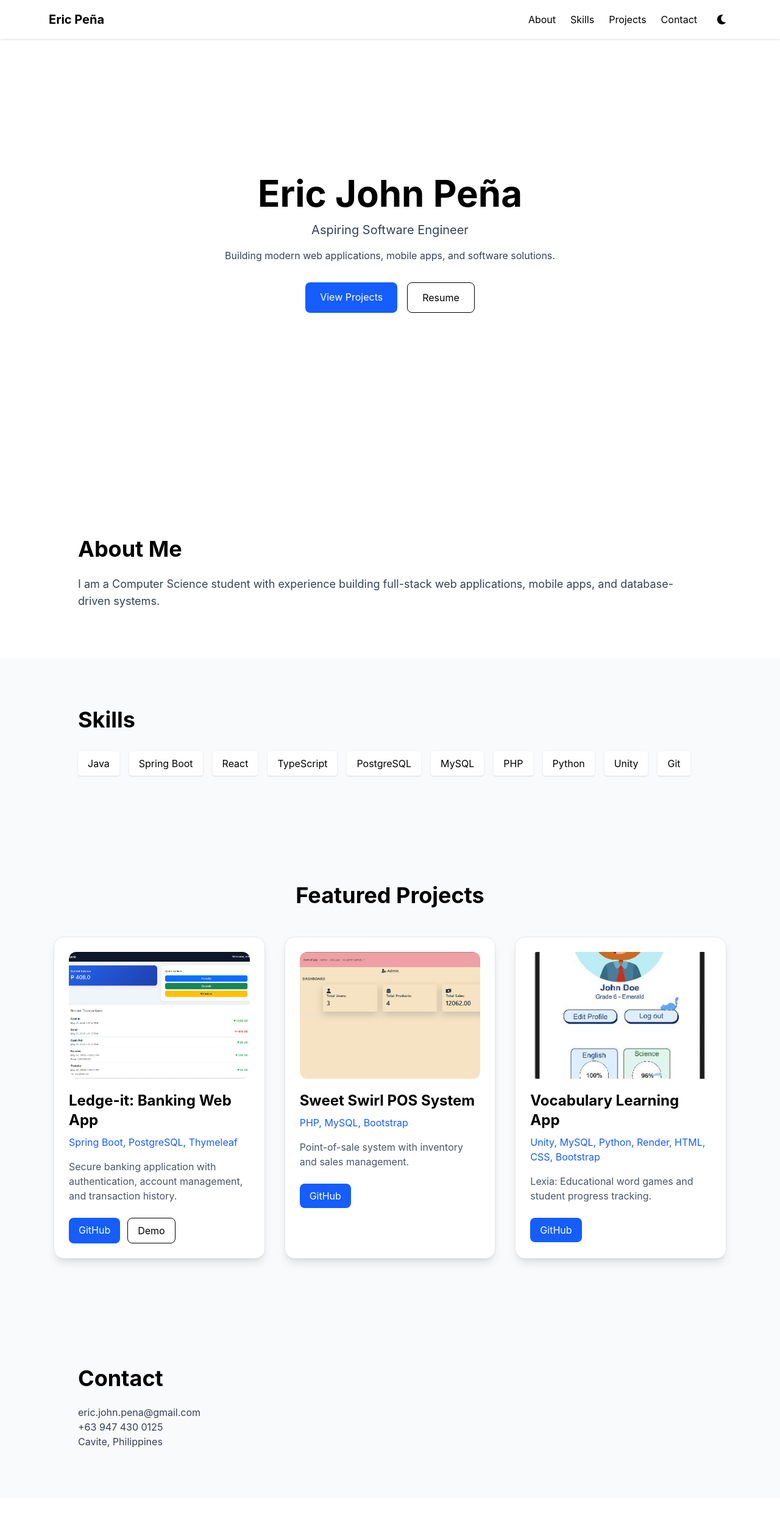
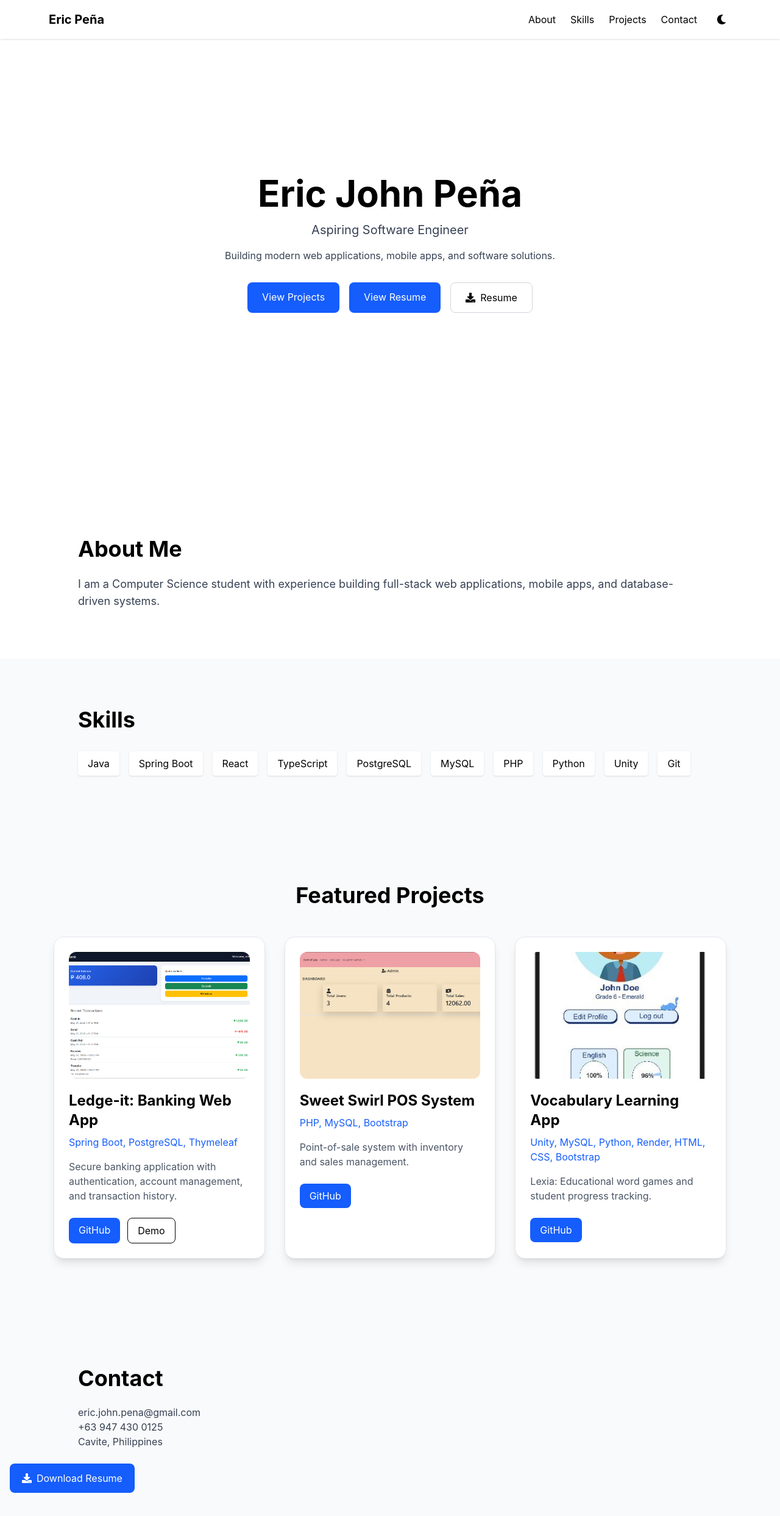
Before and after one commit to EricJohnPena/portfolio, a React app: page / in a window 1280 px wide. Shown: the top 2486 px of the page at 61% size. Before the commit the page ends 2456 px from the top, so only its background shows below. Built offline with nearby package versions, Linux system fonts and the light colour scheme; the HTML template or start-up script is replaced by a standard one.

Commit message:
added resume view/download

```diff
--- a/src/components/Contact.tsx
+++ b/src/components/Contact.tsx
@@ -1,3 +1,5 @@
+import { FaDownload } from "react-icons/fa";
+
 export default function Contact() {
     return (
         <section
@@ -27,6 +29,27 @@ export default function Contact() {
                 </p>
 
             </div>
+            <div className="mt-6">
+                <a
+                    href="/resume/Eric_John_Pena_Resume.pdf"
+                    download
+                    className="
+                    inline-flex
+                    items-center
+                    gap-2
+                    bg-blue-600
+                    text-white
+                    px-5
+                    py-3
+                    rounded-lg
+                    hover:bg-blue-700
+                    transition
+                    "
+                >
+                    <FaDownload />
+                    Download Resume
+                </a>
+                </div>
         </section>
     )
 }
--- a/src/components/Hero.tsx
+++ b/src/components/Hero.tsx
@@ -1,3 +1,5 @@
+import { FaDownload } from "react-icons/fa";
+
 export default function Hero() {
     return (
         <section className="min-h-screen
@@ -29,10 +31,36 @@ export default function Hero() {
                     </a>
 
                     <a
-                        href="/resume.pdf"
-                        className="border border-black dark:border-white text-black dark:text-white px-6 py-3 rounded-lg hover:bg-gray-100 dark:hover:bg-slate-800"
+                        href={`${import.meta.env.BASE_URL}resume/Eric_John_Pena_Resume.pdf`}
+                        target="_blank"
+                        rel="noopener noreferrer"
+                        className="
+                        bg-blue-600
+                        text-white
+                        px-6 py-3
+                        rounded-lg
+                        "
                     >
-                        Resume
+                        View Resume
+                    </a>
+
+                    <a
+                    href={`${import.meta.env.BASE_URL}resume/Eric_John_Pena_Resume.pdf`}
+                    download
+                    className="
+                        border
+                        border-gray-300
+                        dark:border-gray-600
+                        px-6 py-3
+                        rounded-lg
+                        hover:bg-gray-100
+                        dark:hover:bg-slate-800
+                        transition
+                        flex items-center gap-2
+                    "
+                    >
+                    <FaDownload />
+                    Resume
                     </a>
 
                 </div>
```
Also changed, not shown: 1 other file (tests, documents, lock files or other folders).
